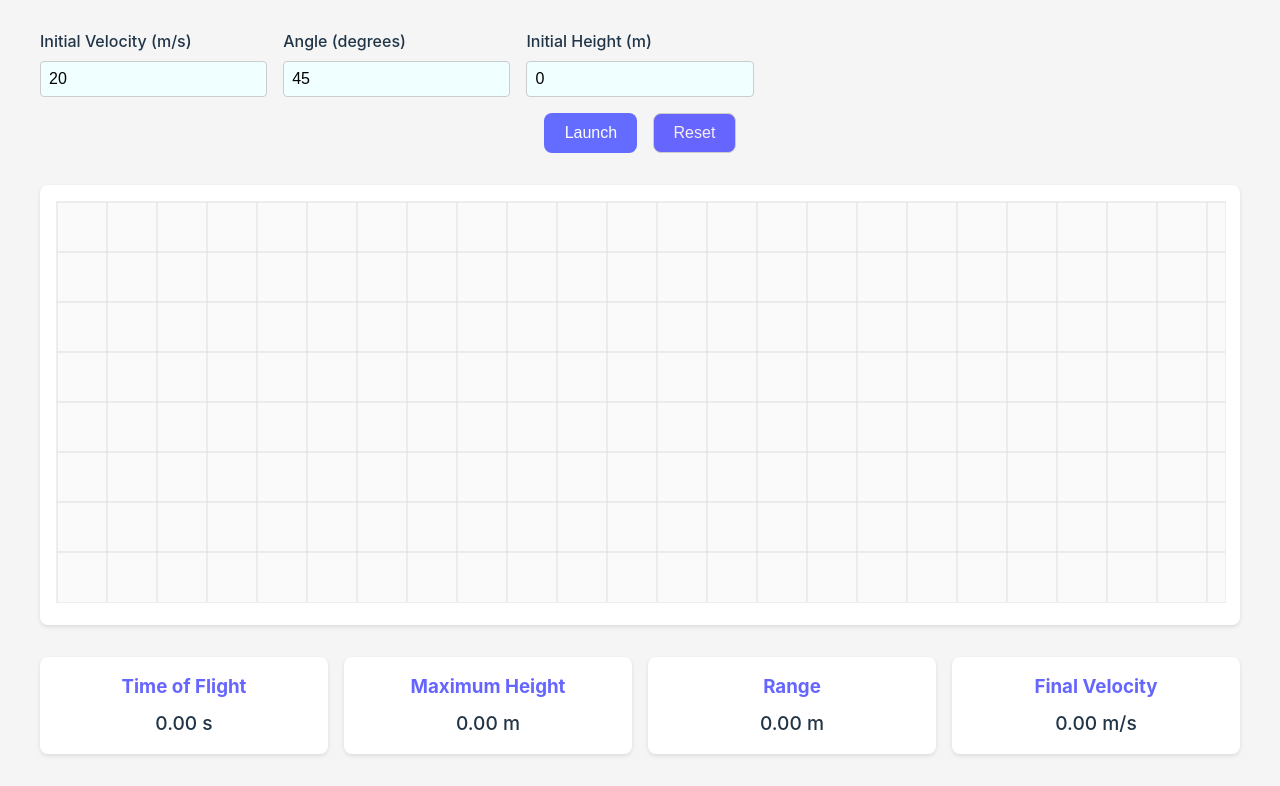
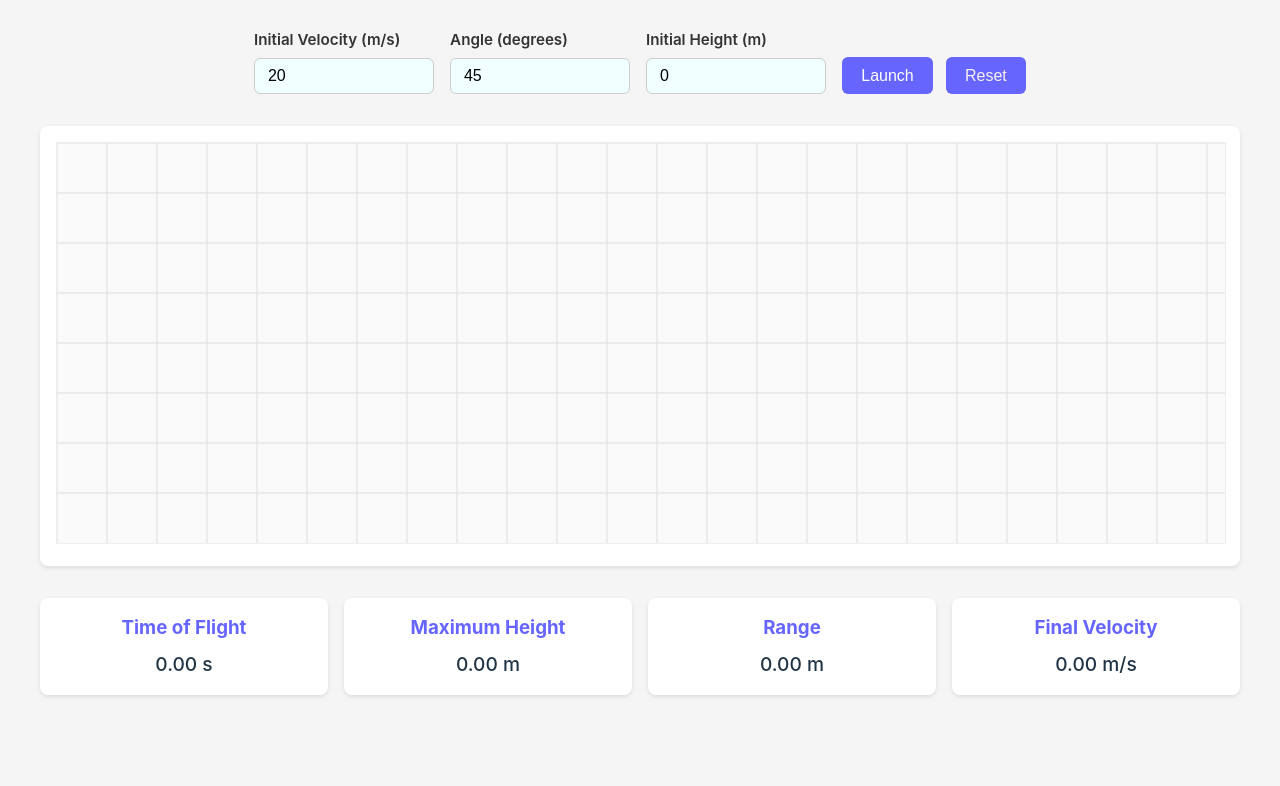
Before and after one commit to aady1311/Test_Project, a plain HTML site: page index.html in a window 1280 px wide. Shown: the part 104-890 px from the top of the page. After the commit the page ends 831 px from the top, so only its background shows below. Drawn offline with Linux system fonts and the light colour scheme.

Commit message:
Fixed css2

```diff
--- a/style.css
+++ b/style.css
@@ -27,10 +27,11 @@ h1 {
   color: #6666FF;
   margin-bottom: 2rem;
 }
-
 .inputs {
-  display: grid;
-  grid-template-columns: repeat(auto-fit, minmax(200px, 1fr));
+  display: flex;
+  flex-wrap: wrap;
+  justify-content: center;
+  align-items: flex-end;
   gap: 1rem;
   margin-bottom: 2rem;
 }
@@ -38,53 +39,90 @@ h1 {
 .input-group {
   display: flex;
   flex-direction: column;
- }
+  width: 180px;
+}
 
 label {
-  margin-bottom: 0.5rem;
-  font-weight: 500;
+  font-weight: 600;
+  color: #333;
+  margin-bottom: 6px;
+  font-size: 0.95rem;
 }
 
 input {
-  padding: 0.5rem;
+  padding: 0.5rem 0.8rem;
   border: 1px solid #ccc;
-  border-radius: 4px;
+  border-radius: 6px;
+  background-color: #e9f9ff;
+  color: #000;
   font-size: 1rem;
+  box-sizing: border-box;
+  width: 100%;
+}
+
+input:focus {
+  outline: none;
+  border-color: #6666ff;
+  box-shadow: 0 0 0 2px rgba(102, 102, 255, 0.2);
 }
 
 .buttons {
-  grid-column: 1 / -1;
   display: flex;
-  gap: 1rem;
-  justify-content: center;
+  gap: 0.8rem;
+  align-items: flex-end;
 }
 
 button {
   padding: 0.6em 1.2em;
   font-size: 1em;
   font-weight: 500;
-  border-radius: 8px;
-  border: 1px solid transparent;
+  border-radius: 6px;
+  border: none;
   cursor: pointer;
-  transition: all 0.2s;
+  transition: background-color 0.3s ease, transform 0.2s ease;
 }
 
 button.primary {
-  background-color: #646cff;
+  background-color: #6666ff;
   color: white;
 }
 
 button.primary:hover {
-  background-color: #535bf2;
+  background-color: #5757e0;
+  transform: translateY(-2px);
 }
 
-button:not(.primary) {
-  background-color: #f9f9f9;
-  border-color: #ccc;
+#reset {
+  background-color: #4444dd;
+  color: white;
 }
 
-button:not(.primary):hover {
-  border-color: #646cff;
+#reset:hover {
+  background-color: #3b3bc4;
+  transform: translateY(-2px);
+}
+
+/* 🔁 Mobile Responsive */
+@media (max-width: 600px) {
+  .inputs {
+    flex-direction: column;
+    align-items: center;
+  }
+
+  .input-group,
+  .buttons {
+    width: 100%;
+    max-width: 280px;
+  }
+
+  .buttons {
+    justify-content: center;
+    flex-direction: row;
+  }
+
+  .buttons button {
+    width: 48%;
+  }
 }
 
 
```
